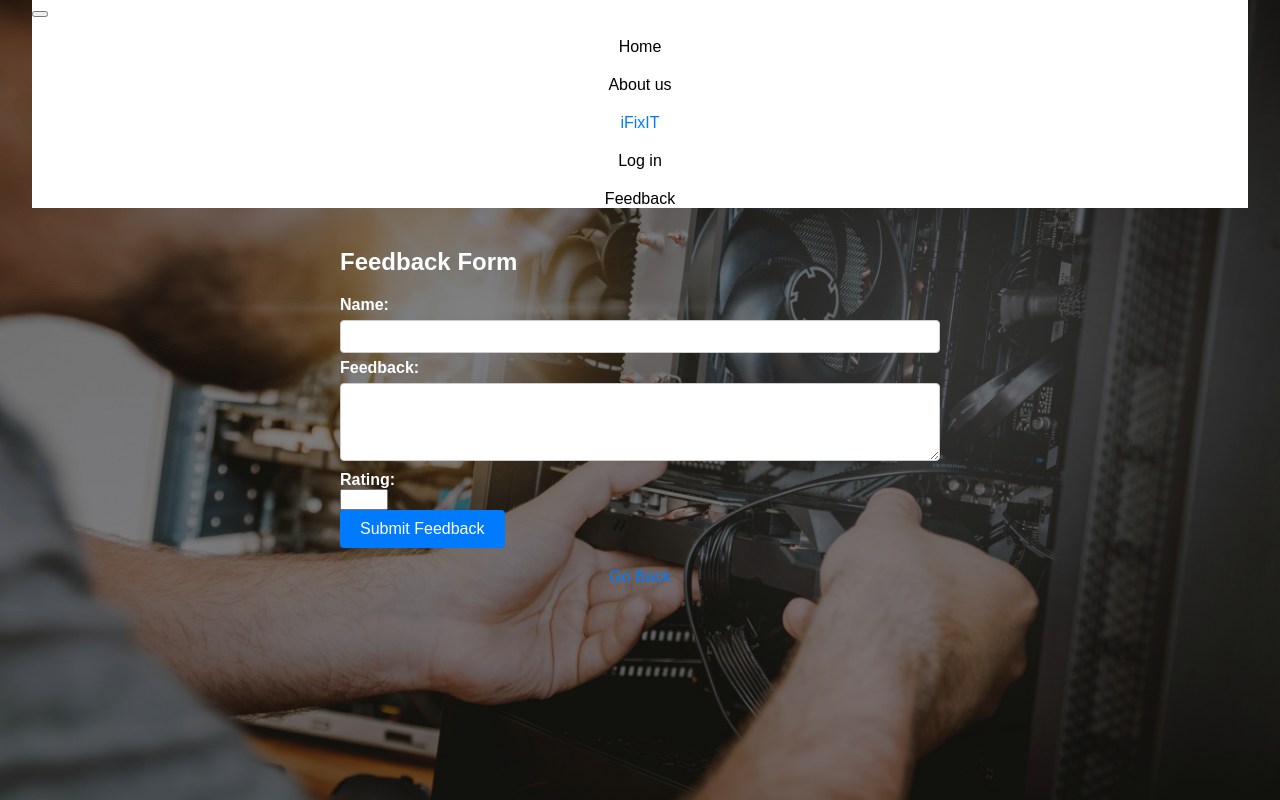
After one commit to Shinano21/E-Commerce_iFix-IT, a PHP site: page /Feedback.php in a window 1280 px wide. The commit adds this page. Run offline with PHP 8.4, Linux system fonts and the light colour scheme.

Commit message:
New file

```diff
--- /dev/null
+++ b/Feedback.php
@@ -0,0 +1,88 @@
+<!DOCTYPE html>
+<html lang="en">
+<head>
+    <meta charset="UTF-8">
+    <meta name="viewport" content="width=device-width, initial-scale=1.0">
+    <title>Feedback Form</title>
+    <link rel="stylesheet" href="styles.css">
+</head>
+<body>
+    <header>
+      <nav
+        class="navbar navbar-expand-lg bg-body-tertiary bg-dark border-bottom border-body"
+      >
+        <div class="container-fluid">
+          <button
+            class="navbar-toggler"
+            type="button"
+            data-bs-toggle="collapse"
+            data-bs-target="#navbarNavAltMarkup"
+            aria-controls="navbarNavAltMarkup"
+            aria-expanded="false"
+            aria-label="Toggle navigation"
+          >
+            <span class="navbar-toggler-icon"></span>
+          </button>
+          <div
+            class="collapse navbar-collapse justify-content-between"
+            id="navbarNavAltMarkup"
+          >
+            <div class="navbar-nav">
+              <a class="nav-link active" aria-current="page" href="#">Home</a>
+              <a class="nav-link" href="aboutus.html">About us</a>
+            </div>
+            <a class="navbar-brand" href="#">iFixIT</a>
+            <div class="navbar-nav">
+              <a class="nav-link" href="#" id="login-link">Log in</a>
+              <a class="nav-link" href="Feedback.php" id="login-link"
+                >Feedback</a
+              >
+            </div>
+          </div>
+        </div>
+      </nav>
+    </header>
+    <div class="container">
+        <h2>Feedback Form</h2>
+        <form action="<?php echo $_SERVER['PHP_SELF']; ?>" method="POST">
+            <label for="name">Name:</label><br>
+            <input type="text" id="name" name="name" required><br>
+            <label for="feedback">Feedback:</label><br>
+            <textarea id="feedback" name="feedback" rows="4" required></textarea><br>
+            <label for="rating">Rating:</label><br>
+            <input type="number" id="rating" name="rating" min="1" max="5" required><br>
+            <button type="submit" name="submit">Submit Feedback</button>
+             <a class="button" href="main.html" id="go back"
+                >Go Back</a
+              >
+        </form>
+        <?php
+        if ($_SERVER["REQUEST_METHOD"] == "POST") {
+            $servername = "localhost";
+            $username = "root";
+            $password = "";
+            $dbname = "ifixit";
+
+            try {
+                $conn = new PDO("mysql:host=$servername;dbname=$dbname", $username, $password);
+                $conn->setAttribute(PDO::ATTR_ERRMODE, PDO::ERRMODE_EXCEPTION);
+
+                $stmt = $conn->prepare("INSERT INTO Feedback (name, feedback_text, rating) VALUES (:name, :feedback, :rating)");
+
+                $stmt->bindParam(':name', $_POST['name']);
+                $stmt->bindParam(':feedback', $_POST['feedback']);
+                $stmt->bindParam(':rating', $_POST['rating']);
+
+                $stmt->execute();
+
+                echo "<p>Feedback submitted successfully!</p>";
+            } catch(PDOException $e) {
+                echo "<p>Error: " . $e->getMessage() . "</p>";
+            }
+
+            $conn = null;
+        }
+        ?>
+    </div>
+</body>
+</html>
--- a/tran_edit.php
+++ b/tran_edit.php
@@ -81,7 +81,9 @@
             background-color: #0056b3;
         }
     </style>
-<body>
+<body><br>
+<br>
+<br>
     <div class="container" style="background-color: rgba(255, 255, 255, 0.5); width:500px;">
         <!-- Form to edit the selected transaction -->
         <?php
@@ -138,6 +140,7 @@
             exit();
         }
         ?>
+
         <form action="transave.php" method="POST">
             <h2 class="text-center mb-4">Edit Transaction</h2>
             <input type="hidden" name="transaction_id" value="<?php echo $transaction_id; ?>">
```
Also changed, not shown: main.html (+67 -19 lines).
